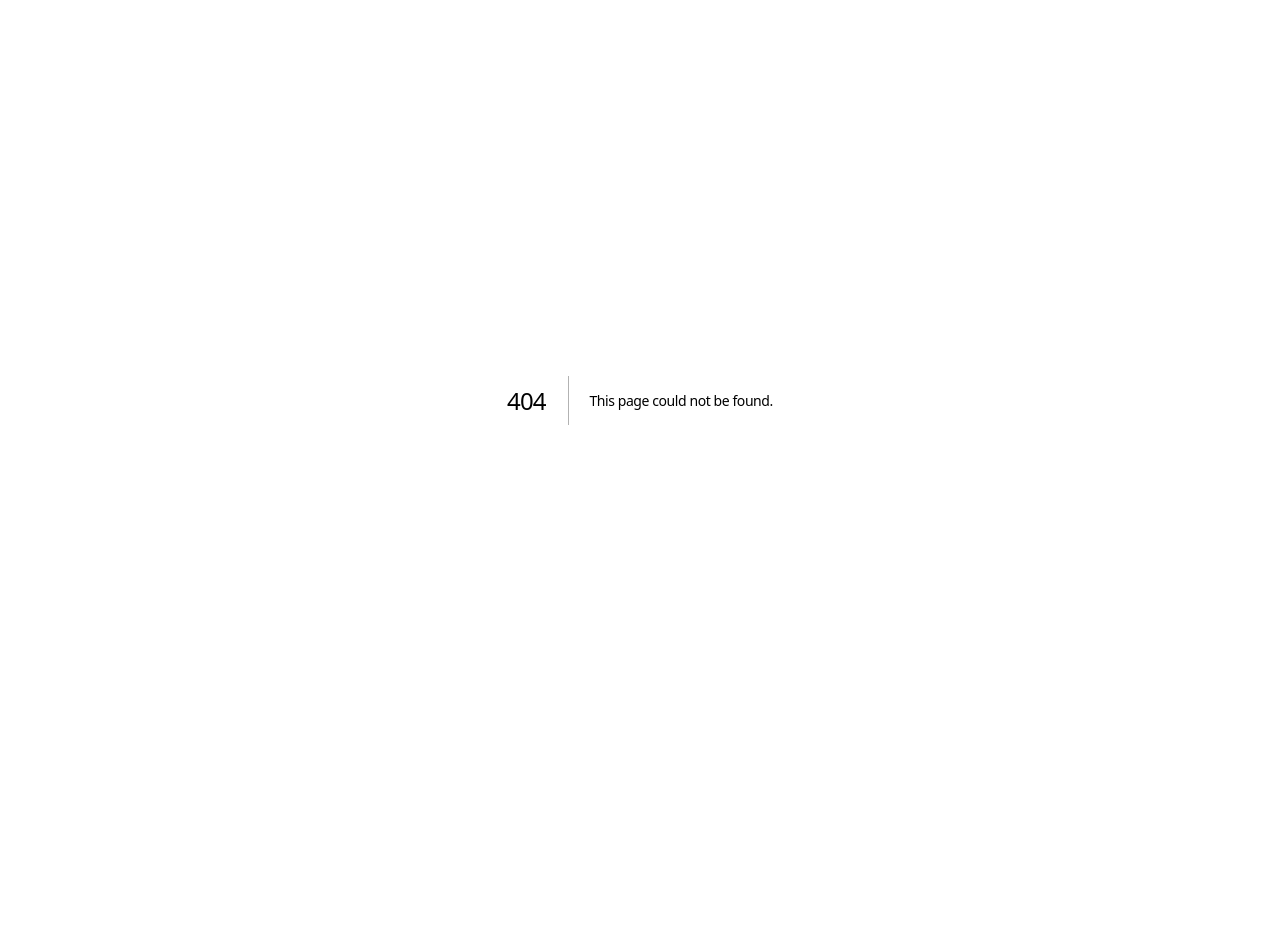
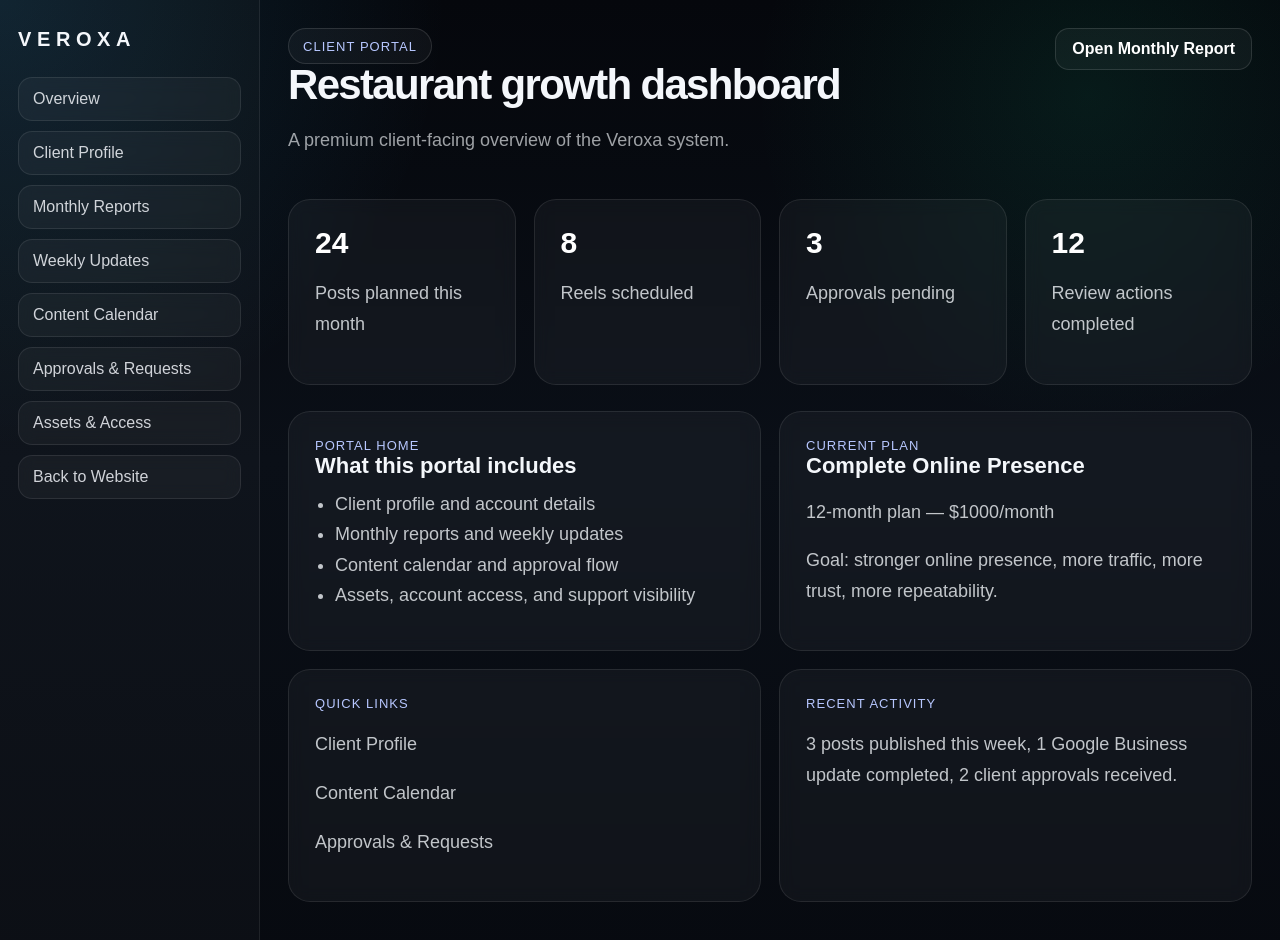
Before and after one commit to fgohar1/veroxa-site, a Next.js app: page /client-dashboard in a window 1280 px wide. Before the commit this address had no page. Shown: the top 940 px of the page. Before the commit the page ends 800 px from the top, so only its background shows below. Built offline with nearby package versions, Linux system fonts and the light colour scheme.

Commit message:
Add files via upload

```diff
--- /dev/null
+++ b/app/client-dashboard/page.js
@@ -0,0 +1,67 @@
+export default function ClientDashboard() {
+  return (
+    <main className="portal-shell">
+
+<aside className="sidebar">
+  <div className="brand">VEROXA</div>
+  <div className="sidebar-stack">
+    <a className="sidebar-link" href="/client-dashboard">Overview</a>
+    <a className="sidebar-link" href="/client-dashboard/profile">Client Profile</a>
+    <a className="sidebar-link" href="/client-dashboard/monthly-reports">Monthly Reports</a>
+    <a className="sidebar-link" href="/client-dashboard/weekly-updates">Weekly Updates</a>
+    <a className="sidebar-link" href="/client-dashboard/content-calendar">Content Calendar</a>
+    <a className="sidebar-link" href="/client-dashboard/approvals-requests">Approvals & Requests</a>
+    <a className="sidebar-link" href="/client-dashboard/assets-access">Assets & Access</a>
+    <a className="sidebar-link" href="/">Back to Website</a>
+  </div>
+</aside>
+
+      <section className="dashboard">
+        <div className="dashboard-top">
+          <div>
+            <div className="badge">Client Portal</div>
+            <h1>Restaurant growth dashboard</h1>
+            <p className="muted">A premium client-facing overview of the Veroxa system.</p>
+          </div>
+          <a className="small-btn" href="/client-dashboard/monthly-reports">Open Monthly Report</a>
+        </div>
+
+        <div className="metrics">
+          <div className="metric"><div className="metric-value">24</div><p>Posts planned this month</p></div>
+          <div className="metric"><div className="metric-value">8</div><p>Reels scheduled</p></div>
+          <div className="metric"><div className="metric-value">3</div><p>Approvals pending</p></div>
+          <div className="metric"><div className="metric-value">12</div><p>Review actions completed</p></div>
+        </div>
+
+        <div className="grid-2">
+          <div className="panel">
+            <div className="kicker">Portal Home</div>
+            <h3>What this portal includes</h3>
+            <ul className="list">
+              <li>Client profile and account details</li>
+              <li>Monthly reports and weekly updates</li>
+              <li>Content calendar and approval flow</li>
+              <li>Assets, account access, and support visibility</li>
+            </ul>
+          </div>
+          <div className="panel">
+            <div className="kicker">Current Plan</div>
+            <h3>Complete Online Presence</h3>
+            <p>12-month plan — $1000/month</p>
+            <p>Goal: stronger online presence, more traffic, more trust, more repeatability.</p>
+          </div>
+          <div className="panel">
+            <div className="kicker">Quick Links</div>
+            <p><a href="/client-dashboard/profile">Client Profile</a></p>
+            <p><a href="/client-dashboard/content-calendar">Content Calendar</a></p>
+            <p><a href="/client-dashboard/approvals-requests">Approvals & Requests</a></p>
+          </div>
+          <div className="panel">
+            <div className="kicker">Recent Activity</div>
+            <p>3 posts published this week, 1 Google Business update completed, 2 client approvals received.</p>
+          </div>
+        </div>
+      </section>
+    </main>
+  );
+}
```
